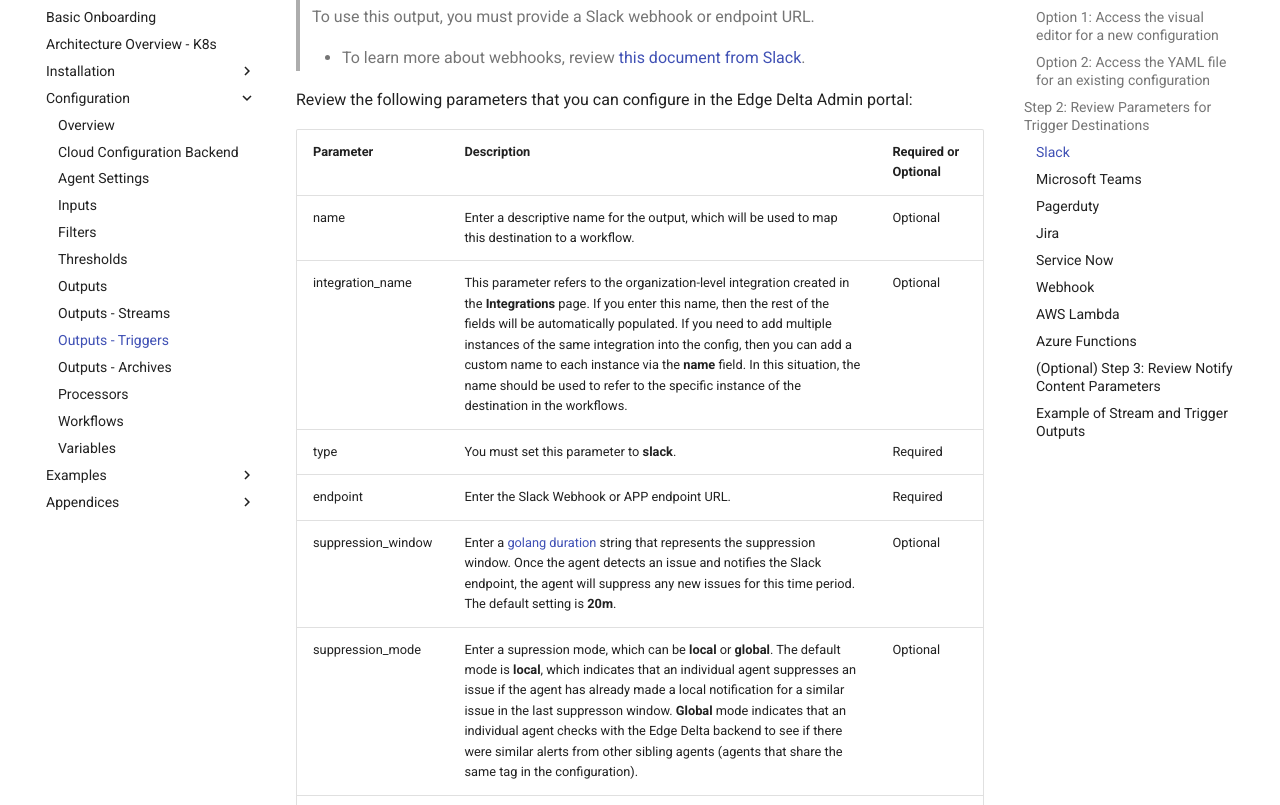
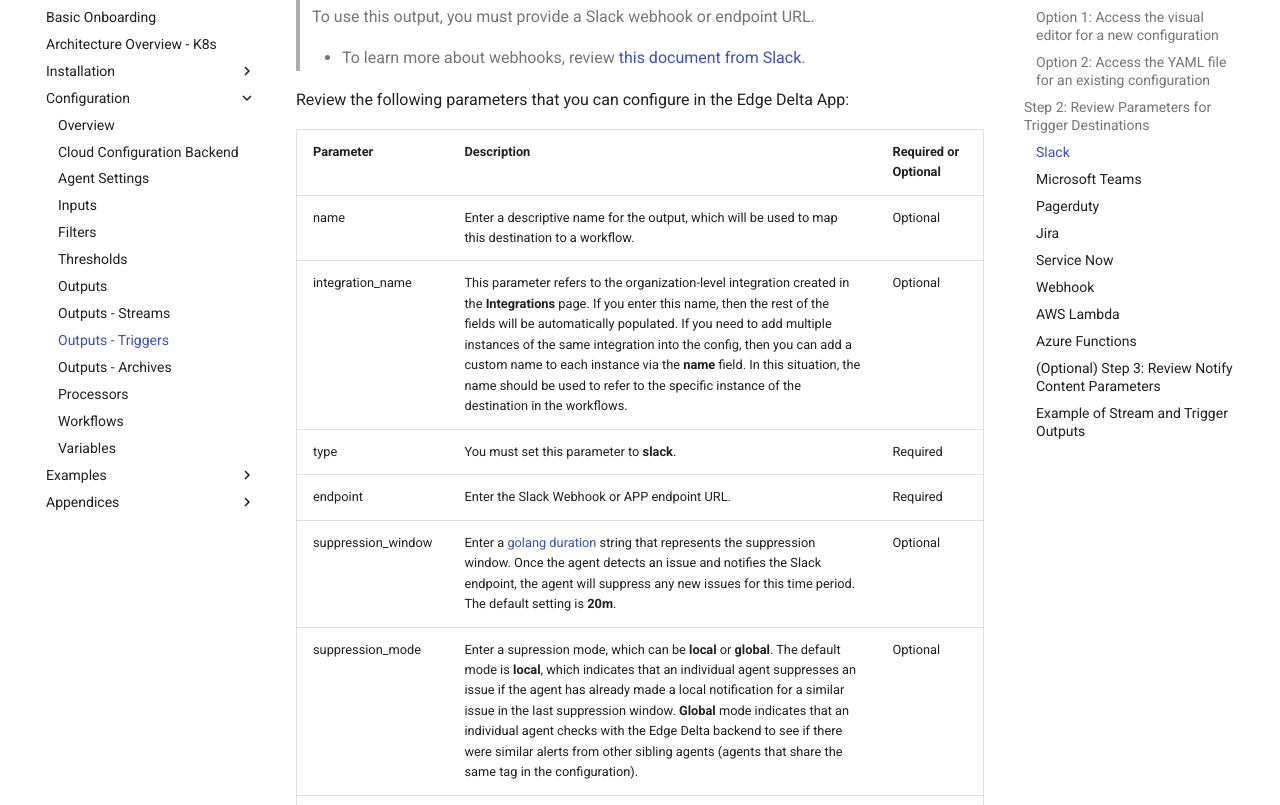
Before and after one commit to edgedelta/docs, an MkDocs documentation site: the page built from docs/configuration/outputs-triggers.md, in a window 1280 px wide and 1400 px high, scrolled down 1696 px. Shown: the part 170-975 px from the top of the window. Built offline with MkDocs 1.6.1 and Material for MkDocs 9.7.7, drawn with Linux system fonts in a browser that asks for light colours; some of the changed text lies outside the part shown.

Commit message:
Update outputs-triggers.md

```diff
--- a/docs/configuration/outputs-triggers.md
+++ b/docs/configuration/outputs-triggers.md
@@ -30,7 +30,7 @@ At a high level, there are 2 ways to manage **Outputs**:
 
 ### Option 1: Access the visual editor for a new configuration
 
-1. In the Edge Delta Admin portal, on the left-side navigation, click **Agent Settings**.
+1. In the Edge Delta App, on the left-side navigation, click **Agent Settings**.
 2. Click **Create Configuration**.
 3. Click **Visual**.
 4. On the right-side, select **Triggers**.
@@ -46,7 +46,7 @@ At a high level, there are 2 ways to manage **Outputs**:
 
 ### Option 2: Access the YAML file for an existing configuration
 
-1. In the Edge Delta Admin portal, on the left-side navigation, click **Agent Settings**.
+1. In the Edge Delta App, on the left-side navigation, click **Agent Settings**.
 2. Locate the desired configuration, and then under **Actions**, click the corresponding edit icon.
 3. Review the YAML file, make your changes, and then click **Save**.
 
@@ -69,7 +69,7 @@ The **Slack** output will stream notifications and alerts to a specified Slack c
 >
 >   * To learn more about webhooks, review [this document from Slack](https://api.slack.com/messaging/webhooks).
 
-Review the following parameters that you can configure in the Edge Delta Admin portal:
+Review the following parameters that you can configure in the Edge Delta App:
 
 | Parameter | Description | Required or Optional |
 | :--- | :--- | :--- |
@@ -78,7 +78,7 @@ Review the following parameters that you can configure in the Edge Delta Admin p
 | type | You must set this parameter to **slack**.| Required |
 | endpoint | Enter the Slack Webhook or APP endpoint URL. | Required |
 | suppression\_window | Enter a [golang duration](https://golang.org/pkg/time/#ParseDuration) string that represents the suppression window. Once the agent detects an issue and notifies the Slack endpoint, the agent will suppress any new issues for this time period. The default setting is **20m**. | Optional |
-| suppression\_mode | Enter a supression mode, which can be **local** or **global**. The default mode is **local**, which indicates that an individual agent suppresses an issue if the agent has already made a local notification for a similar issue in the last suppresson window. **Global** mode indicates that an individual agent checks with the Edge Delta backend to see if there were similar alerts from other sibling agents \(agents that share the same tag in the configuration\). | Optional |
+| suppression\_mode | Enter a supression mode, which can be **local** or **global**. The default mode is **local**, which indicates that an individual agent suppresses an issue if the agent has already made a local notification for a similar issue in the last suppression window. **Global** mode indicates that an individual agent checks with the Edge Delta backend to see if there were similar alerts from other sibling agents \(agents that share the same tag in the configuration\). | Optional |
 | notify\_content | You can use this parameter to customize the notification content. This parameter supports templating. To learn more, see [(Optional) Step 3: Review Notify Content Parameters](#optional-step-3-review-notify-content-parameters). | Optional |
 
 The following example displays an output without the name of the organization-level integration:
@@ -104,7 +104,7 @@ The following example displays an output without the name of the organization-le
 
 The **Microsoft Teams** output will stream notifications and alerts to a specified Teams channel.
 
-Review the following parameters that you can configure in the Edge Delta Admin portal:
+Review the following parameters that you can configure in the Edge Delta App:
 
 | Parameter | Description | Required or Optional |
 | :--- | :--- | :--- |
@@ -113,7 +113,7 @@ Review the following parameters that you can configure in the Edge Delta Admin p
 | type | Select **teams**. | Required |
 | endpoint | Enter the Microsoft Teams webhook URL. | Required |
 | suppression\_window | Enter a [golang duration](https://golang.org/pkg/time/#ParseDuration) string that represents the suppression window. Once the agent detects an issue and notifies the Slack endpoint, the agent will suppress any new issues for this time period. The default setting is **20m**.| Optional |
-| suppression\_mode | Enter a supression mode, which can be **local** or **global**. The default mode is **local**, which indicates that an individual agent suppresses an issue if the agent has already made a local notification for a similar issue in the last suppresson window. **Global** mode indicates that an individual agent checks with the Edge Delta backend to see if there were similar alerts from other sibling agents \(agents that share the same tag in the configuration\).  | Optional |
+| suppression\_mode | Enter a supression mode, which can be **local** or **global**. The default mode is **local**, which indicates that an individual agent suppresses an issue if the agent has already made a local notification for a similar issue in the last suppression window. **Global** mode indicates that an individual agent checks with the Edge Delta backend to see if there were similar alerts from other sibling agents \(agents that share the same tag in the configuration\).  | Optional |
 | notify\_content | You can use this parameter to customize the notification content. This parameter supports templating. To learn more, see [(Optional) Step 3: Review Notify Content Parameters](#optional-step-3-review-notify-content-parameters).| Optional |
 
 The following example displays an output without the name of the organization-level integration:
@@ -139,7 +139,7 @@ The following example displays an output without the name of the organization-le
 
 The **Pagerduty** output will stream notifications and alerts to a specified Pagerduty API endpoint.
 
-Review the following parameters that you can configure in the Edge Delta Admin portal:
+Review the following parameters that you can configure in the Edge Delta App:
 
 | Parameter | Description | Required or Optional |
 | :--- | :--- | :--- |
@@ -180,7 +180,7 @@ The following example displays an output without the name of the organization-le
 
 The **Jira** output will stream notifications and alerts to a specified Jira webhook URL.
 
-Review the following parameters that you can configure in the Edge Delta Admin portal:
+Review the following parameters that you can configure in the Edge Delta App:
 
 | Parameter | Description | Required or Optional |
 | :--- | :--- | :--- |
@@ -212,7 +212,7 @@ The following example displays an output without the name of the organization-le
 
 The **Service Now** output will stream notifications and alerts to a specified Service Now API endpoint.
 
-Review the following parameters that you can configure in the Edge Delta Admin portal:
+Review the following parameters that you can configure in the Edge Delta App:
 
 | Parameter | Description | Required or Optional |
 | :--- | :--- | :--- |
@@ -247,7 +247,7 @@ The following example displays an output without the name of the organization-le
 
 The **Webhook** output will stream notifications and alerts to the specified Webhook URL.
 
-Review the following parameters that you can configure in the Edge Delta Admin portal:
+Review the following parameters that you can configure in the Edge Delta App:
 
 | Parameter | Description | Required or Optional |
 | :--- | :--- | :--- |
@@ -292,7 +292,7 @@ The following example displays an output without the name of the organization-le
 
 The **AWS Lambda** output will stream notifications and alerts to  the specified AWS Lambda FaaS endpoint.
 
-Review the following parameters that you can configure in the Edge Delta Admin portal:
+Review the following parameters that you can configure in the Edge Delta App:
 
 | Parameter | Description | Required or Optional |
 | :--- | :--- | :--- |
@@ -323,7 +323,7 @@ The following example displays an output without the name of the organization-le
 
 The **Azure Functions** output will stream notifications and alerts to Azure endpoint.
 
-Review the following parameters that you can configure in the Edge Delta Admin portal:
+Review the following parameters that you can configure in the Edge Delta App:
 
 | Parameter | Description | Required or Optional |
 | :--- | :--- | :--- |
```
